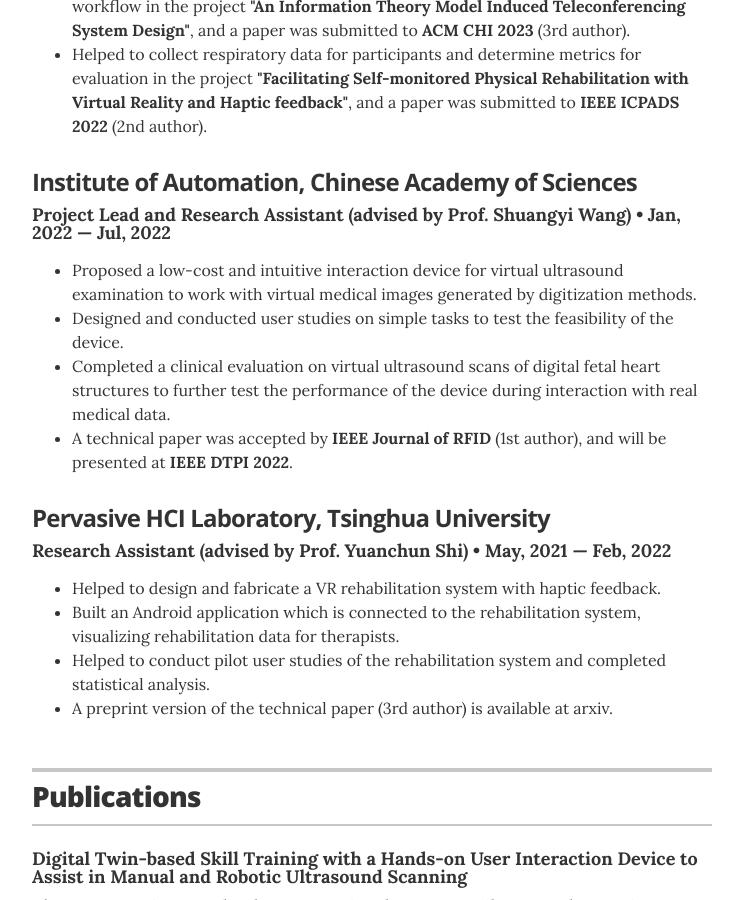
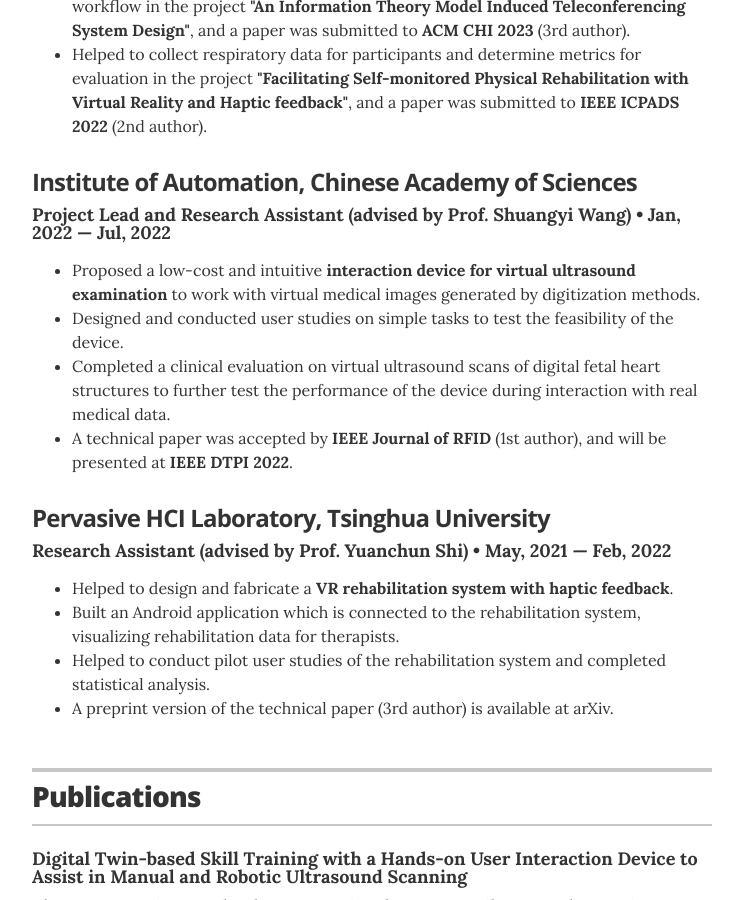
Before and after one commit to Syldavian/Syldavian.github.io, a Jekyll site: the page built from index.html, in a window 1280 px wide and 900 px high, scrolled down 1142 px. Shown: the whole window, without its empty margins (268-1011 px from the left). Built offline with Jekyll 4.4.1, drawn with Linux system fonts in a browser that asks for light colours; some of the changed text lies outside the part shown.

Commit message:
Modify some details

```diff
--- a/_data/education.yml
+++ b/_data/education.yml
@@ -5,7 +5,7 @@
   awards:
     - award: GPA - 3.89/4.00 (Including Minor)
     - award: Guangzhou Pharmaceutical Holdings Scholarship for Academic Excellence
-    - award: Scholarship for Devotion in Volunteer Service
+    - award: Scholarship for Devotion in Volunteer Service (twice)
   summary:
 
 - degree: B.S. (Minor), Statistics
--- a/_data/experience.yml
+++ b/_data/experience.yml
@@ -9,11 +9,11 @@
 - company: Institute of Automation, Chinese Academy of Sciences
   position: Project Lead and Research Assistant (advised by Prof. Shuangyi Wang)
   duration:  Jan, 2022 &mdash; Jul, 2022
-  summary: <ul class="resume-item-list"><li>Proposed a low-cost and intuitive interaction device for virtual ultrasound examination to work with virtual medical images generated by digitization methods.</li><li>Designed and conducted user studies on simple tasks to test the feasibility of the device.</li><li>Completed a clinical evaluation on virtual ultrasound scans of digital fetal heart structures to further test the performance of the device during interaction with real medical data.</li><li>A technical paper was accepted by <b>IEEE Journal of RFID</b> (1st author), and will be presented at <b>IEEE DTPI 2022</b>. </li></ul>
+  summary: <ul class="resume-item-list"><li>Proposed a low-cost and intuitive <b>interaction device for virtual ultrasound examination</b> to work with virtual medical images generated by digitization methods.</li><li>Designed and conducted user studies on simple tasks to test the feasibility of the device.</li><li>Completed a clinical evaluation on virtual ultrasound scans of digital fetal heart structures to further test the performance of the device during interaction with real medical data.</li><li>A technical paper was accepted by <b>IEEE Journal of RFID</b> (1st author), and will be presented at <b>IEEE DTPI 2022</b>. </li></ul>
 
 
 # Communications Coordinator
 - company: Pervasive HCI Laboratory, Tsinghua University
   position: Research Assistant (advised by Prof. Yuanchun Shi)
   duration:   May, 2021  &mdash; Feb, 2022
-  summary: <ul class="resume-item-list"><li>Helped to design and fabricate a VR rehabilitation system with haptic feedback.</li><li>Built an Android application which is connected to the rehabilitation system, visualizing rehabilitation data for therapists.</li><li>Helped to conduct pilot user studies of the rehabilitation system and completed statistical analysis.</li><li>A preprint version of the technical paper (3rd author) is available at arxiv.</li></ul>
+  summary: <ul class="resume-item-list"><li>Helped to design and fabricate a <b>VR rehabilitation system with haptic feedback</b>.</li><li>Built an Android application which is connected to the rehabilitation system, visualizing rehabilitation data for therapists.</li><li>Helped to conduct pilot user studies of the rehabilitation system and completed statistical analysis.</li><li>A preprint version of the technical paper (3rd author) is available at arXiv.</li></ul>
```
